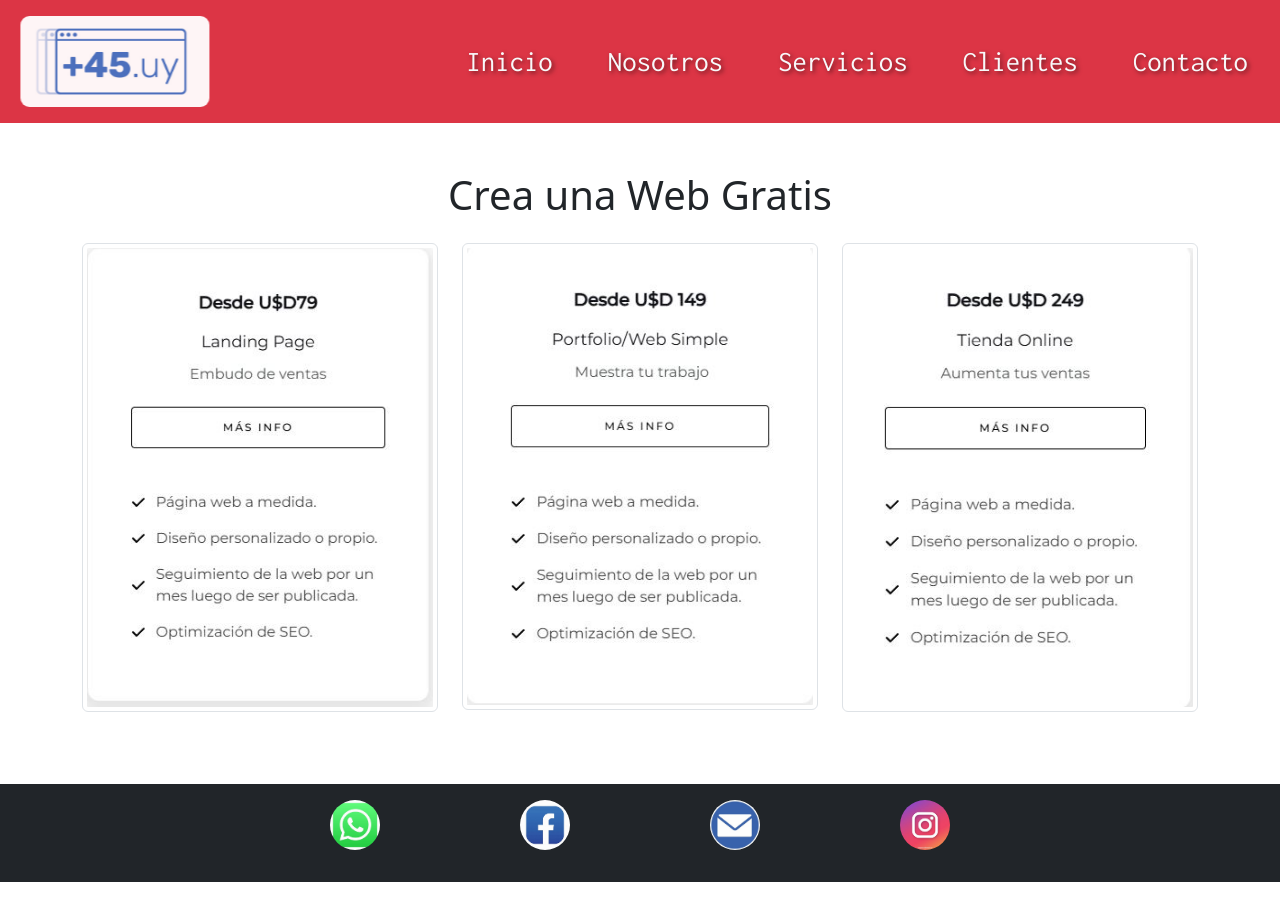
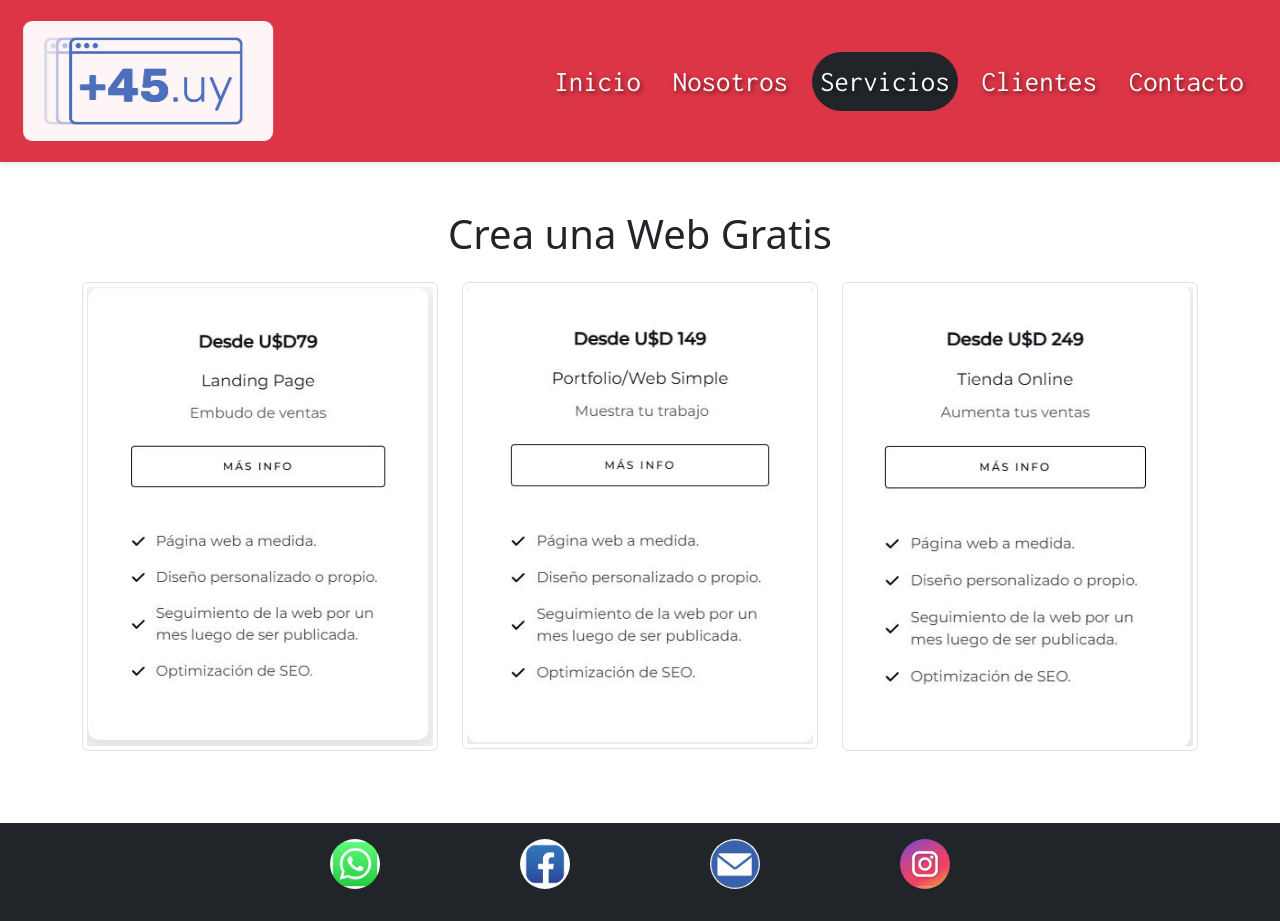
Before and after one commit to joserialb/PFRIAL, a website: page pages/servicios.html in a window 1280 px wide. Before the commit the page ends 882 px from the top, so only its background shows below. Drawn offline with nearby package versions, Linux system fonts and the light colour scheme.

Commit message:
continuamos mejorando

```diff
--- a/pages/servicios.html
+++ b/pages/servicios.html
@@ -12,21 +12,26 @@
     <title>Proyecto +45</title>
 </head>
 <body>
-    <header class="container-fluid bg-danger py-3">
-        <div class="row align-items-center slide-in">
-            <div class="col-2 d-flex justify-content-center">
+    <header class="slide-in">
+        <nav class="navbar navbar-expand-lg navbar-dark bg-danger py-3">
+          <div class="container-fluid">
+            <a class="navbar-brand" href="../index.html">
               <img src="../images/logo_+45.jpg" alt="Logo Proyecto" class="logo img-fluid">
-            </div>
-            <nav class="col-10 slide-in">
-                <ul class="nav justify-content-end">
-                    <li class="nav-item ">
+            </a>
+            <button class="navbar-toggler" type="button" data-bs-toggle="collapse" data-bs-target="#navbarSupportedContent"
+              aria-controls="navbarSupportedContent" aria-expanded="false" aria-label="Toggle navigation">
+              <span class="navbar-toggler-icon"></span>
+            </button>
+            <div class="collapse navbar-collapse" id="navbarSupportedContent">
+              <ul class="navbar-nav ms-auto mb-2 mb-lg-0">
+                <li class="nav-item">
                     <a class="nav-link rounded-pill text-light btn btn-outline-dark" href="../index.html">Inicio</a>
                 </li>
                 <li class="nav-item">
                     <a class="nav-link rounded-pill text-light btn btn-outline-dark" href="../pages/nosotros.html">Nosotros</a>
                 </li>
                 <li class="nav-item">
-                        <a class="nav-link rounded-pill text-light btn btn-outline-dark" href="../pages/servicios.html">Servicios</a>
+                    <a class="nav-link rounded-pill text-light btn btn-outline-dark active" href="../pages/servicios.html">Servicios</a>
                 </li>
                 <li class="nav-item">
                     <a class="nav-link rounded-pill text-light btn btn-outline-dark" href="../pages/clientes.html">Clientes</a>
@@ -35,11 +40,10 @@
                     <a class="nav-link rounded-pill text-light btn btn-outline-dark" href="../pages/contacto.html">Contacto</a>
                 </li>
               </ul>
+            </div>
+          </div>
         </nav>
-        </div>
       </header>
-    <main>
-
         <main class="container my-5">
             <h1 class="text-center mb-4">Crea una Web Gratis</h1>
             <div class="row text-center">
--- a/scss/estructura/_header.scss
+++ b/scss/estructura/_header.scss
@@ -3,12 +3,20 @@ header {
   font-size: 1.8rem;
   font-family: "Inconsolata", monospace;
   text-shadow: 2px 2px 4px rgba(0, 0, 0, 0.5);
+
+  &.slide-in {
+    animation: slideIn 0.5s ease-out;
+  }
 }
 
 .logo {
-  max-width: 200px;
+  max-width: 150px;
   opacity: 0.7;
   border-radius: 9px;
+
+  @media (min-width: 992px) {
+    width: 250px; // Tamaño del logo para pantallas grandes
+  }
 }
 
 .nav {
@@ -29,3 +37,47 @@ header {
     }
   }
 }
+
+@media (max-width: 576px) {
+  .logo {
+    width: 120px;
+  }
+}
+
+.navbar {
+  box-shadow: 0 2px 5px rgba(0, 0, 0, 0.1);
+}
+
+.nav-link {
+  font-size: 1.1rem;
+  margin-right: 1rem;
+  transition: color 0.3s ease;
+}
+
+.nav-link:hover {
+  color: #f8f9fa;
+}
+
+@media (max-width: 768px) {
+  .nav-link {
+    margin-right: 0;
+    text-align: center;
+    padding: 0.5rem 0;
+  }
+}
+
+@keyframes slideIn {
+  from {
+    transform: translateX(-100%);
+    opacity: 0;
+  }
+  to {
+    transform: translateX(0);
+    opacity: 1;
+  }
+}
+
+.nav-link.active {
+  background-color: rgba($text-color-light, 0.5);
+  color: $primary-color;
+}
```
Also changed, not shown: index.html (+15 -9 lines), pages/clientes.html (+15 -8 lines), pages/contacto.html (+15 -8 lines), pages/nosotros.html (+14 -8 lines), css/style.css, 1 other file. Lines whose indentation alone changed are shown as unchanged.
